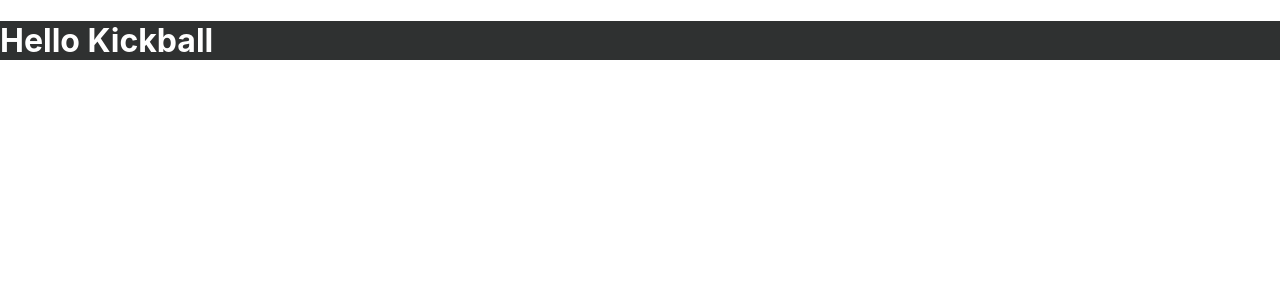
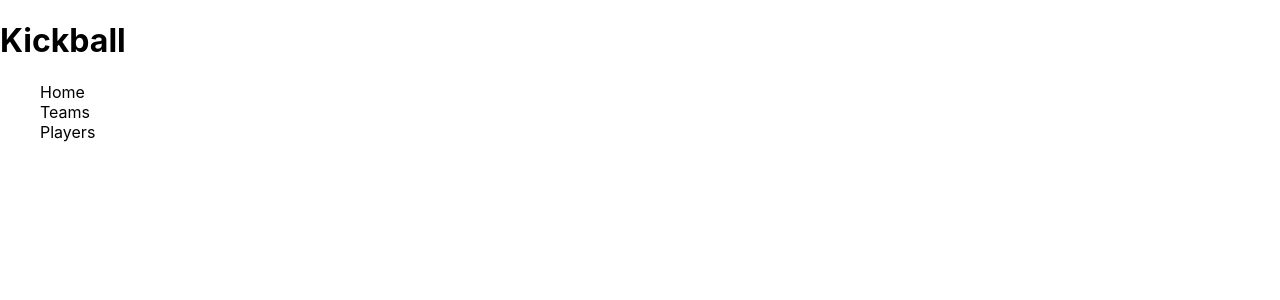
Before and after one commit to justin-w-soto/kickballb, a React (Create React App) app: page / in a window 1280 px wide. Shown: the top 300 px of the page. Built offline with nearby package versions, Linux system fonts and the light colour scheme.

Commit message:
added nav

```diff
--- a/src/App.js
+++ b/src/App.js
@@ -1,12 +1,20 @@
 import { BrowserRouter as Router, Switch, Route } from 'react-router-dom'
+import { TeamList } from './views/teamList/TeamList'
+import { TeamDetail } from './views/teamDetail/TeamDetail'
+import { PlayerList } from './views/playerList/PlayerList'
+import { PlayerDetail } from './views/playerDetail/PlayerDetail'
+import { Nav } from './views/navbar/Nav'
 import './App.css';
 
 
 function App() {
   return (
-    <main className="App">
-     <h1>Hello Kickball</h1>
-    </main>
+    <Router>
+      <Nav />
+      <main className="App">
+
+      </main>
+    </Router>
   );
 }
 
--- /dev/null
+++ b/src/views/navbar/Nav.css
@@ -0,0 +1,3 @@
+li {
+    list-style: none;
+}
--- /dev/null
+++ b/src/views/navbar/Nav.jsx
@@ -0,0 +1,15 @@
+import React from 'react'
+import './Nav.css'
+
+export const Nav = () => {
+    return (
+        <div>
+            <h1>Kickball</h1>
+            <ul>
+                <li>Home</li>
+                <li>Teams</li>
+                <li>Players</li>
+            </ul>
+        </div>
+    )
+}
--- a/src/views/playerDetail/PlayerDetail.jsx
+++ b/src/views/playerDetail/PlayerDetail.jsx
@@ -0,0 +1,9 @@
+import React from 'react'
+
+export const PlayerDetail = () => {
+    return (
+        <div>
+            <h1>Player Detail</h1>
+        </div>
+    )
+}
--- a/src/views/playerList/PlayerList.jsx
+++ b/src/views/playerList/PlayerList.jsx
@@ -0,0 +1,9 @@
+import React from 'react'
+
+export const PlayerList = () => {
+    return (
+        <div>
+            <h1>Player List</h1>
+        </div>
+    )
+}
--- a/src/views/teamDetail/TeamDetail.jsx
+++ b/src/views/teamDetail/TeamDetail.jsx
@@ -0,0 +1,9 @@
+import React from 'react'
+
+export const TeamDetail = () => {
+    return (
+        <div>
+            <h1>Team Detail</h1>
+        </div>
+    )
+}
--- a/src/views/teamList/TeamList.jsx
+++ b/src/views/teamList/TeamList.jsx
@@ -0,0 +1,9 @@
+import React from 'react'
+
+export const TeamList = () => {
+    return (
+        <div>
+            <h1>Team List</h1>
+        </div>
+    )
+}
```
